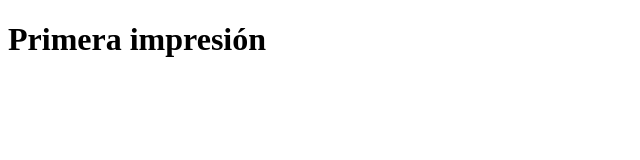
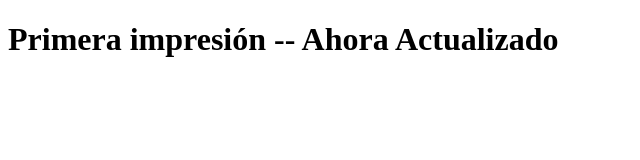
Before and after one commit to JuanSanchezC/Coursera-Test, a plain HTML site: page site/index.html in a window 1280 px wide. Shown: the whole page, without its empty margins (0-640 px from the left). Drawn offline with Linux system fonts and the light colour scheme.

Commit message:
Pequeña actualizacion

```diff
--- a/site/index.html
+++ b/site/index.html
@@ -4,6 +4,6 @@
 	<title>Curso HTML</title>
 </head>
 <body>
-<h1>Primera impresión</h1>
+<h1>Primera impresión -- Ahora Actualizado</h1>
 </body>
 </html>
```
